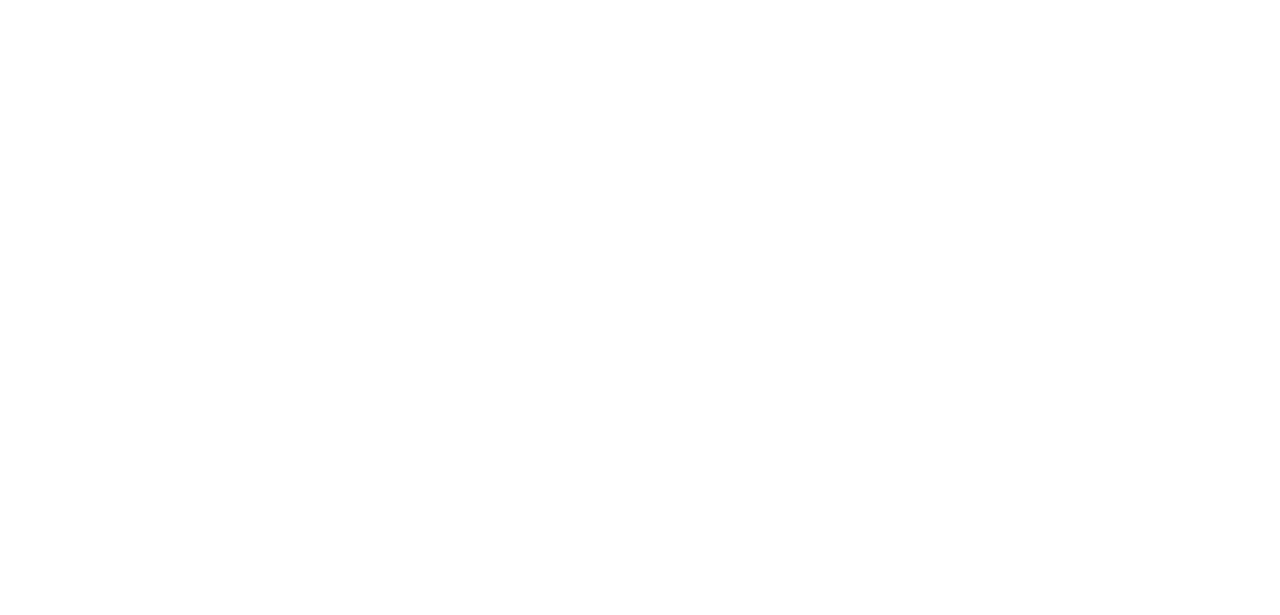
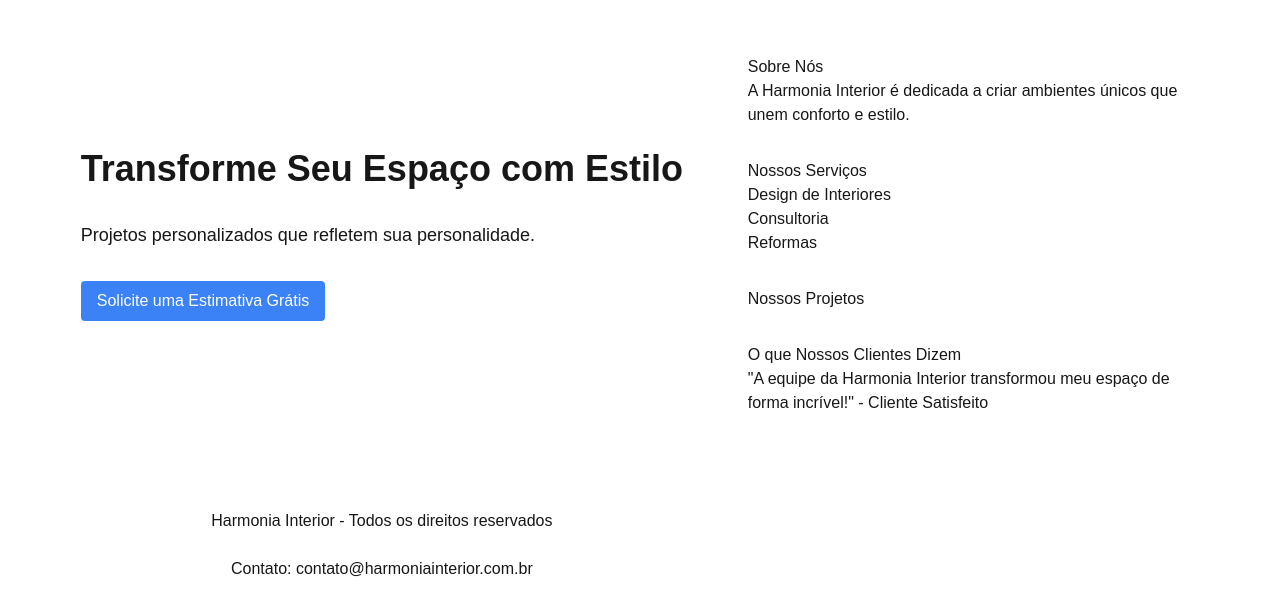
Before and after one commit to WillerLucoles/SiteHarmoniaInterior, a Next.js app: page / in a window 1280 px wide. Shown: the part 165-780 px from the top of the page. Built offline with nearby package versions, Linux system fonts and the light colour scheme.

Commit message:
startProjetc_CreateComponents-Pages-ScrollReveal

```diff
--- a/src/app/page.tsx
+++ b/src/app/page.tsx
@@ -1,16 +1,46 @@
+// src/app/page.tsx
+
 import Image from "next/image";
 
 export default function Home() {
   return (
     <div className="grid grid-rows-[20px_1fr_20px] items-center justify-items-center min-h-screen p-8 pb-20 gap-16 sm:p-20 font-[family-name:var(--font-geist-sans)]">
+      {/* Header Section */}
       <header className="flex flex-col gap-8 row-start-2 items-center sm:items-start">
+        <h1 className="text-4xl font-bold">Transforme Seu Espaço com Estilo</h1>
+        <p className="text-lg">Projetos personalizados que refletem sua personalidade.</p>
+        <button className="bg-blue-500 text-white py-2 px-4 rounded">Solicite uma Estimativa Grátis</button>
+      </header>
 
-      </header>
+      {/* Main Section */}
       <main className="flex flex-col gap-8 row-start-2 items-center sm:items-start">
+        <section className="about">
+          <h2>Sobre Nós</h2>
+          <p>A Harmonia Interior é dedicada a criar ambientes únicos que unem conforto e estilo.</p>
+        </section>
 
+        <section className="services">
+          <h2>Nossos Serviços</h2>
+          <div className="service-item">Design de Interiores</div>
+          <div className="service-item">Consultoria</div>
+          <div className="service-item">Reformas</div>
+        </section>
+
+        <section className="gallery">
+          <h2>Nossos Projetos</h2>
+          {/* Coloque suas imagens de projetos aqui */}
+        </section>
+
+        <section className="testimonials">
+          <h2>O que Nossos Clientes Dizem</h2>
+          <p>"A equipe da Harmonia Interior transformou meu espaço de forma incrível!" - Cliente Satisfeito</p>
+        </section>
       </main>
+
+      {/* Footer Section */}
       <footer className="row-start-3 flex gap-6 flex-wrap items-center justify-center">
-
+        <p>Harmonia Interior - Todos os direitos reservados</p>
+        <p>Contato: contato@harmoniainterior.com.br</p>
       </footer>
     </div>
   );
--- /dev/null
+++ b/src/app/pages/index.tsx
@@ -0,0 +1,44 @@
+export default function Home() {
+    return (
+      <div>
+        {/* Hero Section */}
+        <section className="hero">
+          <h1>Transforme Seu Espaço com Estilo</h1>
+          <p>Projetos personalizados que refletem sua personalidade.</p>
+          <button>Solicite uma Estimativa Grátis</button>
+        </section>
+
+        {/* Sobre Nós */}
+        <section className="about">
+          <h2>Sobre Nós</h2>
+          <p>A Harmonia Interior é dedicada a criar ambientes únicos que unem conforto e estilo.</p>
+        </section>
+
+        {/* Nossos Serviços */}
+        <section className="services">
+          <h2>Nossos Serviços</h2>
+          <div className="service-item">Design de Interiores</div>
+          <div className="service-item">Consultoria</div>
+          <div className="service-item">Reformas</div>
+        </section>
+
+        {/* Galeria de Projetos */}
+        <section className="gallery">
+          <h2>Nossos Projetos</h2>
+          {/* Coloque suas imagens de projetos aqui */}
+        </section>
+
+        {/* Depoimentos */}
+        <section className="testimonials">
+          <h2>O que Nossos Clientes Dizem</h2>
+          <p>"A equipe da Harmonia Interior transformou meu espaço de forma incrível!" - Cliente Satisfeito</p>
+        </section>
+
+        {/* Rodapé */}
+        <footer>
+          <p>Harmonia Interior - Todos os direitos reservados</p>
+          <p>Contato: contato@harmoniainterior.com.br</p>
+        </footer>
+      </div>
+    );
+  }
```
Also changed, not shown: package.json (+5 -4 lines), 1 other file (tests, documents, lock files or other folders).
